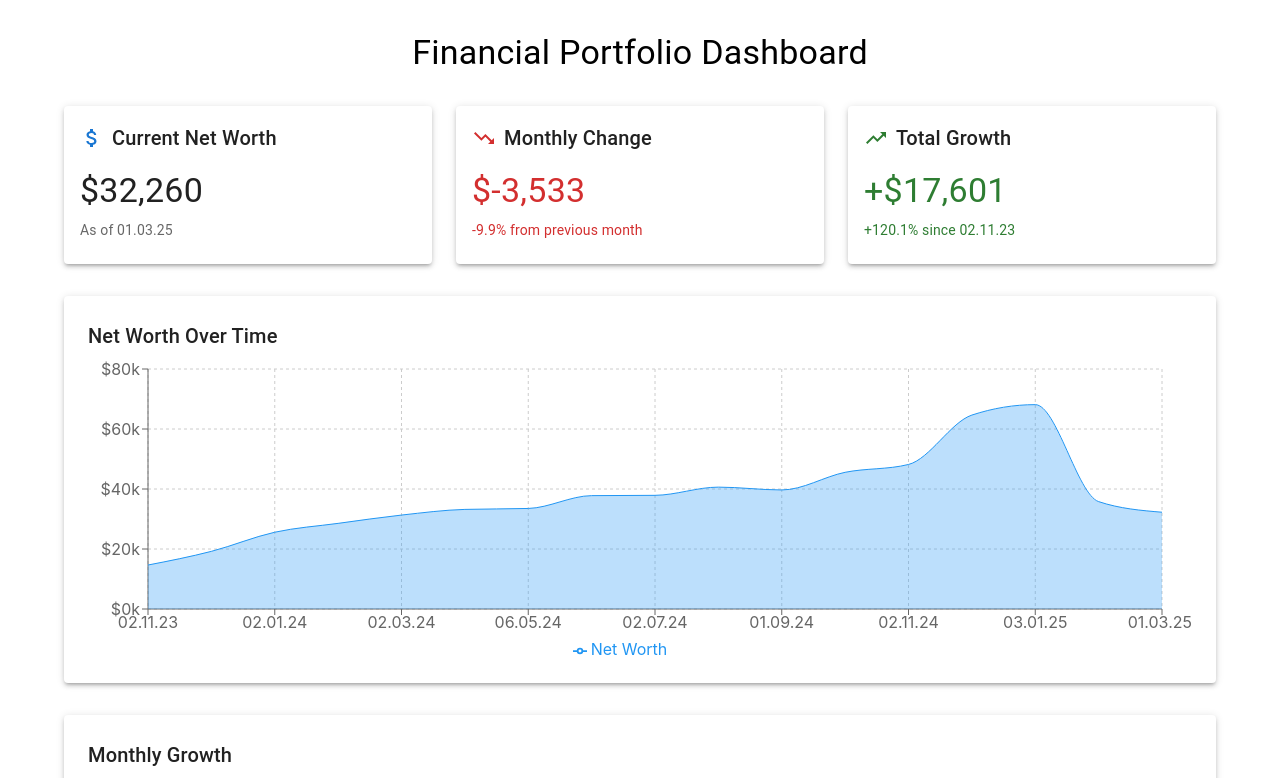
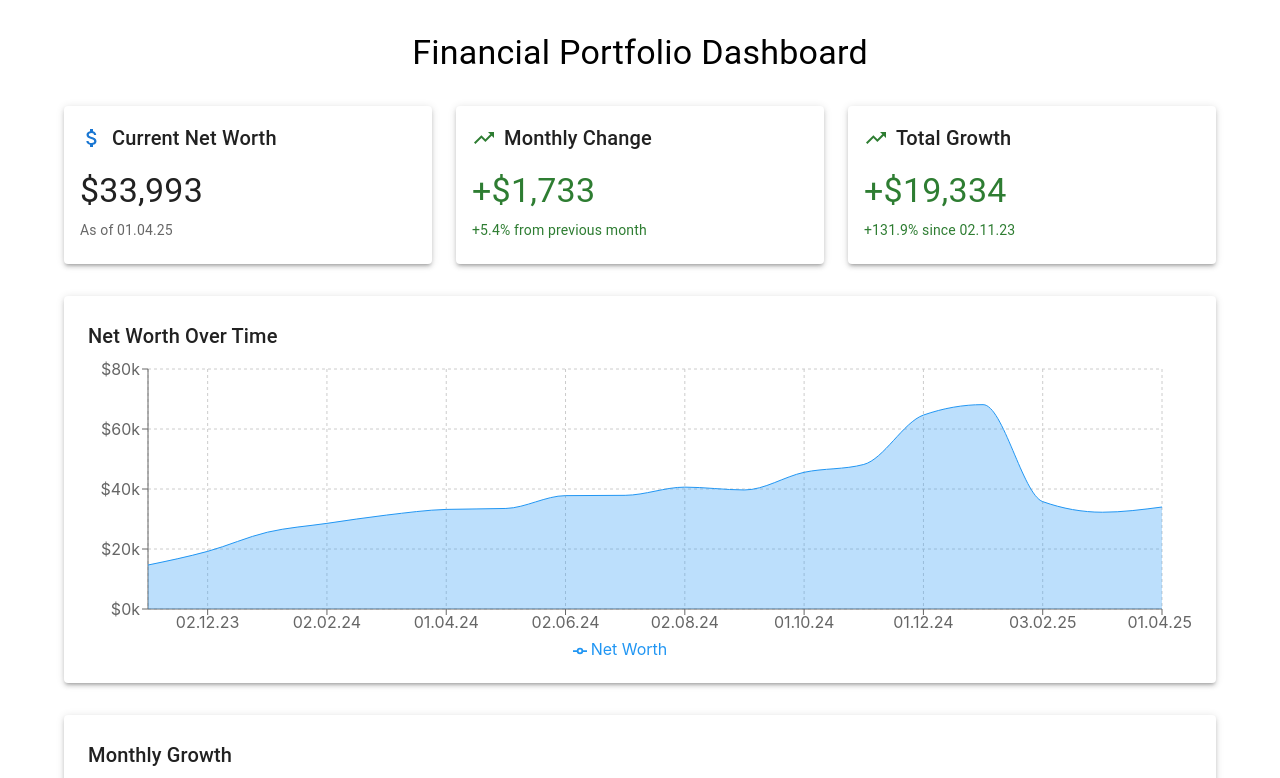
Before and after one commit to alexanderchernetsky/financial-dashboard, a React (Create React App) app: page / in a window 1280 px wide. Shown: the top 778 px of the page. Built offline with nearby package versions, Linux system fonts and the light colour scheme.

Commit message:
Add april update

```diff
--- a/src/App.js
+++ b/src/App.js
@@ -55,6 +55,7 @@ const FinancialDashboard = () => {
     { date: "03.01.25", fiat: 39639, bonds: 7896, etfs: 4654, crypto: 15934, netWorth: 69761 },
     { date: "03.02.25", fiat: 9556, bonds: 7920, etfs: 4700, crypto: 13617, netWorth: 37764 },
     { date: "01.03.25", fiat: 8424, bonds: 7920, etfs: 4578, crypto: 11338, netWorth: 34231 },
+    { date: "01.04.25", fiat: 8603, bonds: 9698, etfs: 4743, crypto: 10949, netWorth: 35965 },
   ];
 
   // State for portfolio data
```
